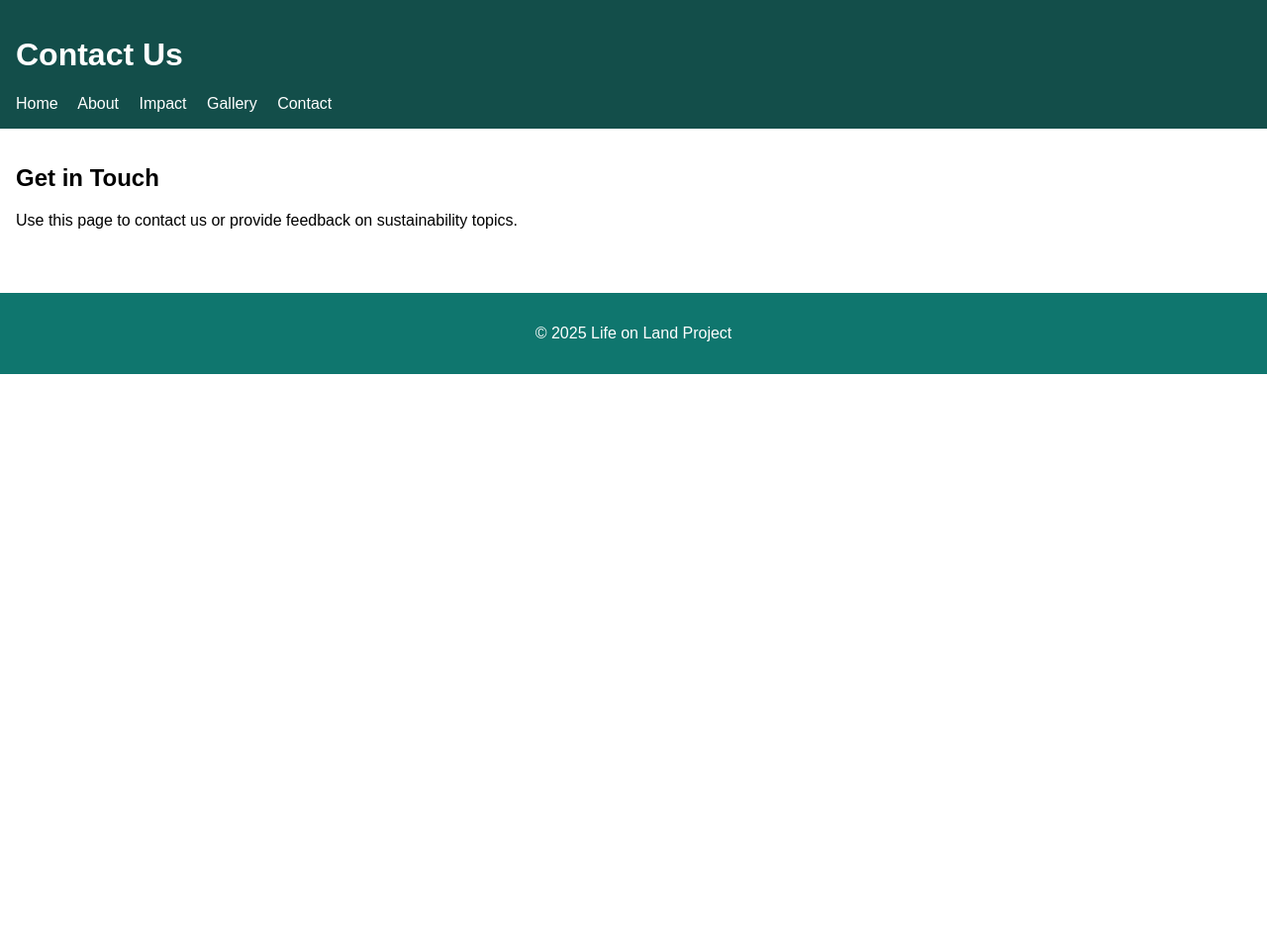
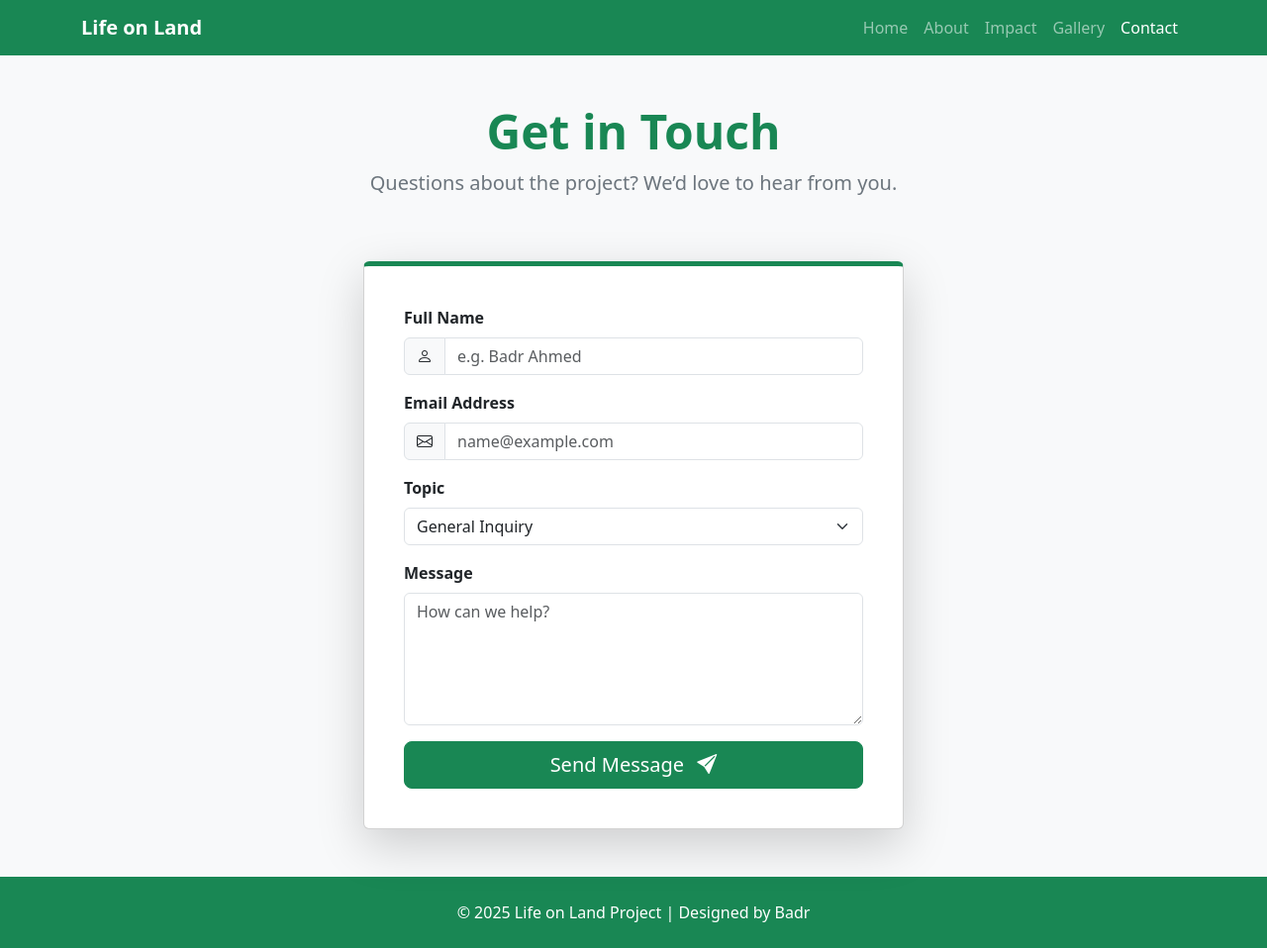
Before and after one commit to BadrWaqas/sustainability-website, a plain HTML site: page life-on-land-full/contact.html in a window 1280 px wide. Shown: the whole page at 99% size. Before the commit the page ends 800 px from the top, so only its background shows below. Drawn offline with nearby package versions, Linux system fonts and the light colour scheme.

Commit message:
Add contact page with JavaScript form validation and error handling

```diff
--- a/life-on-land-full/contact.html
+++ b/life-on-land-full/contact.html
@@ -3,27 +3,169 @@
 <head>
   <meta charset="UTF-8">
   <meta name="viewport" content="width=device-width, initial-scale=1.0">
+
   <meta name="author" content="Badr Ahmed">
-<title>Contact - Life on Land</title>
-<link rel="stylesheet" href="css/styles.css">
+
+  <title>Contact Us - Life on Land</title>
+
+  <link href="https://cdn.jsdelivr.net/npm/bootstrap@5.3.2/dist/css/bootstrap.min.css" rel="stylesheet">
+  <link rel="stylesheet" href="https://cdn.jsdelivr.net/npm/bootstrap-icons@1.11.1/font/bootstrap-icons.css">
+
+  <style>
+    body {
+      background-color: #f8f9fa;
+      min-height: 100vh;
+      display: flex;
+      flex-direction: column;
+    }
+    main {
+      flex: 1;
+    }
+    .form-box {
+      border-top: 5px solid #198754; /* Green top border matches theme */
+    }
+  </style>
 </head>
 <body>
-<header>
-<h1>Contact Us</h1>
-<nav>
-<a href="index.html">Home</a>
-<a href="about.html">About</a>
-<a href="impact.html">Impact</a>
-<a href="gallery.html">Gallery</a>
-<a href="contact.html">Contact</a>
+
+  <nav class="navbar navbar-expand-lg navbar-dark bg-success">
+    <div class="container">
+      <a class="navbar-brand fw-bold" href="index.html">Life on Land</a>
+      <button class="navbar-toggler" type="button" data-bs-toggle="collapse" data-bs-target="#navbarNav">
+        <span class="navbar-toggler-icon"></span>
+      </button>
+      <div class="collapse navbar-collapse" id="navbarNav">
+        <ul class="navbar-nav ms-auto">
+          <li class="nav-item"><a class="nav-link" href="index.html">Home</a></li>
+          <li class="nav-item"><a class="nav-link" href="about.html">About</a></li>
+          <li class="nav-item"><a class="nav-link" href="impact.html">Impact</a></li>
+          <li class="nav-item"><a class="nav-link" href="gallery.html">Gallery</a></li>
+          <li class="nav-item"><a class="nav-link active" href="contact.html">Contact</a></li>
+        </ul>
+      </div>
+    </div>
   </nav>
+
+  <header class="text-center py-5">
+    <div class="container">
+      <h1 class="display-5 fw-bold text-success">Get in Touch</h1>
+      <p class="text-secondary lead">Questions about the project? We’d love to hear from you.</p>
+    </div>
   </header>
-<main>
-<section>
-<h2>Get in Touch</h2>
-<p>Use this page to contact us or provide feedback on sustainability topics.</p>
-</section>
+
+  <main class="container mb-5">
+    <div class="row justify-content-center">
+      <div class="col-md-8 col-lg-6">
+
+        <div class="card shadow-lg form-box p-4">
+          <div class="card-body">
+
+            <form id="contactForm" novalidate>
+
+              <div class="mb-3">
+                <label class="form-label fw-semibold" for="name">Full Name</label>
+                <div class="input-group">
+                  <span class="input-group-text bg-light"><i class="bi bi-person"></i></span>
+                  <input id="name" type="text" class="form-control" placeholder="e.g. Badr Ahmed">
+                </div>
+                <small id="nameError" class="text-danger"></small>
+              </div>
+
+              <div class="mb-3">
+                <label class="form-label fw-semibold" for="email">Email Address</label>
+                <div class="input-group">
+                  <span class="input-group-text bg-light"><i class="bi bi-envelope"></i></span>
+                  <input id="email" type="email" class="form-control" placeholder="name@example.com">
+                </div>
+                <small id="emailError" class="text-danger"></small>
+              </div>
+
+              <div class="mb-3">
+                <label class="form-label fw-semibold" for="subject">Topic</label>
+                <select id="subject" class="form-select">
+                  <option value="General Inquiry" selected>General Inquiry</option>
+                  <option value="Project Feedback">Project Feedback</option>
+                  <option value="Collaboration">Collaboration Idea</option>
+                </select>
+              </div>
+
+              <div class="mb-3">
+                <label class="form-label fw-semibold" for="message">Message</label>
+                <textarea id="message" class="form-control" rows="5" placeholder="How can we help?"></textarea>
+                <small id="messageError" class="text-danger"></small>
+              </div>
+
+              <div class="d-grid">
+                <button type="submit" class="btn btn-success btn-lg">
+                  Send Message <i class="bi bi-send-fill ms-2"></i>
+                </button>
+              </div>
+
+            </form>
+          </div>
+        </div>
+
+      </div>
+    </div>
   </main>
-<footer><p>&copy; 2025 Life on Land Project</p></footer>
+
+  <footer class="text-center py-4 bg-success text-white mt-auto">
+    <div class="container">
+      <p class="mb-0">&copy; 2025 Life on Land Project | Designed by Badr</p>
+    </div>
+  </footer>
+
+  <script src="https://cdn.jsdelivr.net/npm/bootstrap@5.3.2/dist/js/bootstrap.bundle.min.js"></script>
+
+  <script>
+    // 1. Select the form
+    const form = document.getElementById('contactForm');
+
+    // 2. Listen for the submit click
+    form.addEventListener('submit', function(e) {
+
+      // Prevent page reload to handle validation first
+      e.preventDefault();
+
+      // Clear previous error messages (DOM Manipulation)
+      document.getElementById('nameError').innerText = "";
+      document.getElementById('emailError').innerText = "";
+      document.getElementById('messageError').innerText = "";
+
+      // Get values
+      const name = document.getElementById('name').value.trim();
+      const email = document.getElementById('email').value.trim();
+      const message = document.getElementById('message').value.trim();
+
+      let isValid = true;
+
+      // VALIDATION RULES
+
+      // Name cannot be empty
+      if (name === "") {
+        document.getElementById('nameError').innerText = "Please enter your full name.";
+        isValid = false;
+      }
+
+      // Email must have @ and .
+      if (!email.includes('@') || !email.includes('.')) {
+        document.getElementById('emailError').innerText = "Please enter a valid email address.";
+        isValid = false;
+      }
+
+      // Message must be longer than 10 chars
+      if (message.length < 10) {
+        document.getElementById('messageError').innerText = "Message must be at least 10 characters long.";
+        isValid = false;
+      }
+
+      // If valid, show success
+      if (isValid) {
+        alert("Thanks " + name + "! Your message has been sent.");
+        form.reset(); // Reset form fields
+      }
+    });
+  </script>
+
 </body>
 </html>
```
Lines whose indentation alone changed are shown as unchanged.
